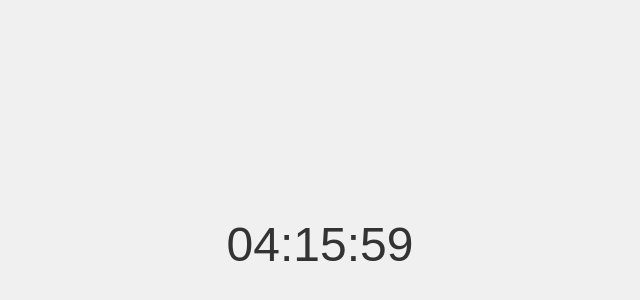
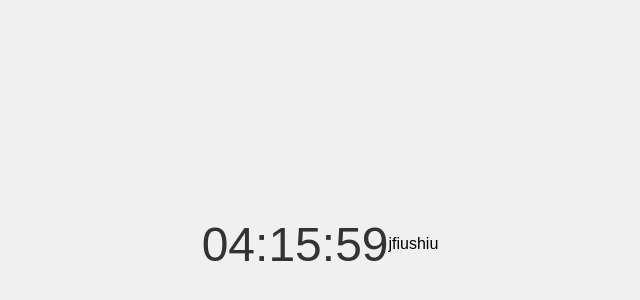
Before and after one commit to maheshfinpros/webserver-deployment, a website: page index1.html in a window 1280 px wide. Shown: the part 156-456 px from the top of the page, without its empty margins (320-960 px from the left). Drawn offline with Linux system fonts and the light colour scheme.

Commit message:
Update index1.html

```diff
--- a/index1.html
+++ b/index1.html
@@ -38,3 +38,6 @@
     </script>
 </body>
 </html>
+
+
+jfiushiu
```
